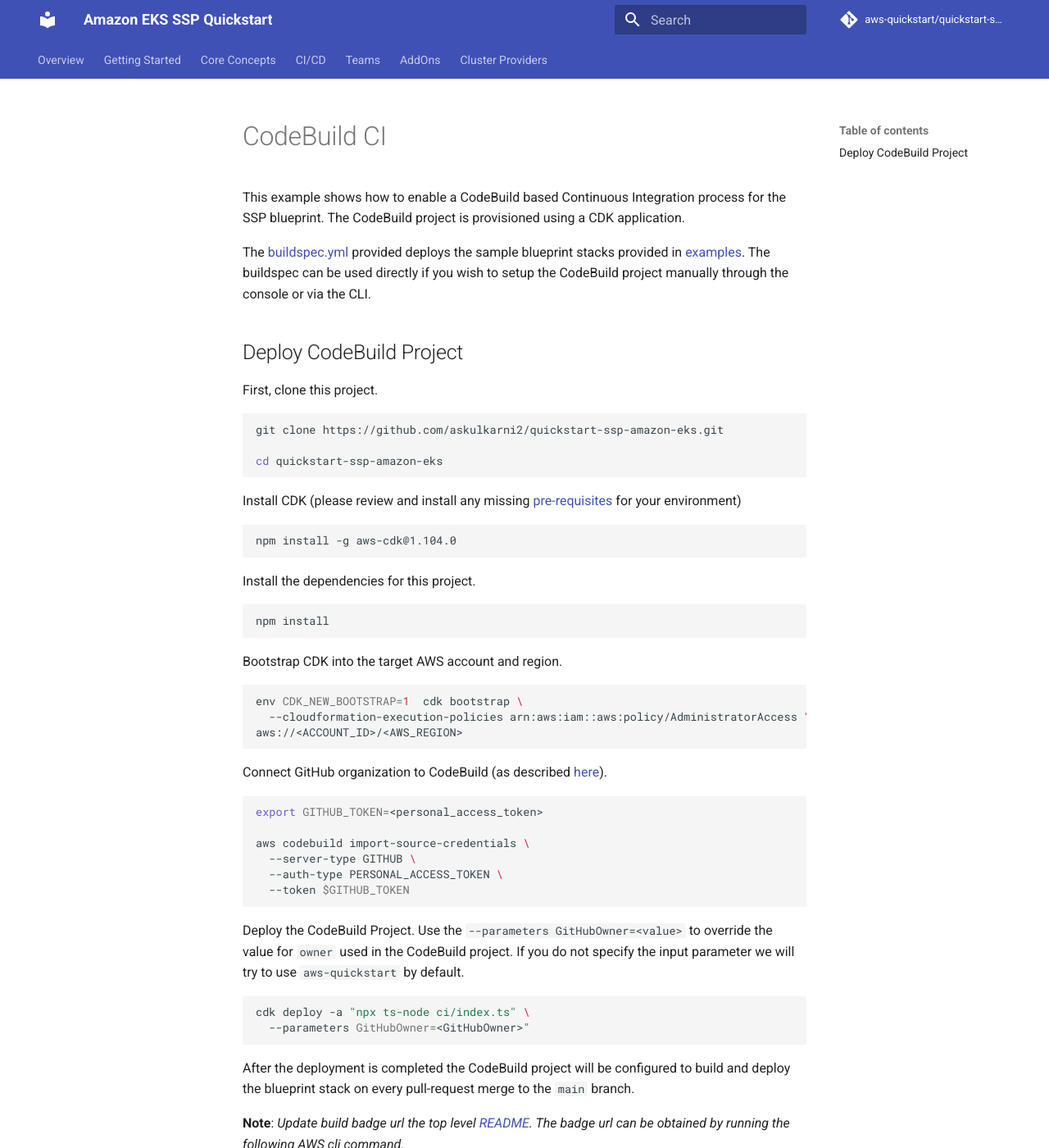
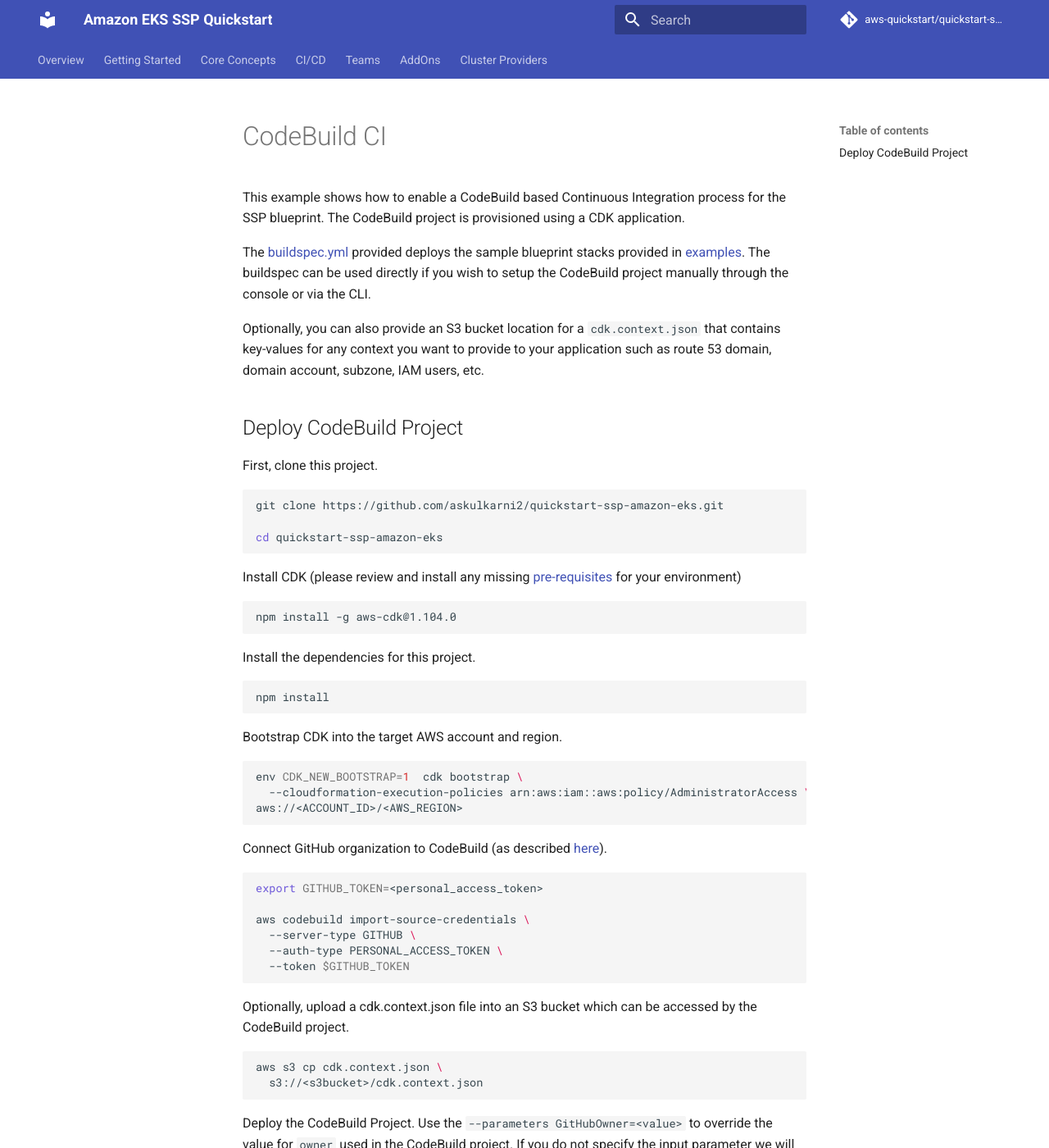
Before and after one commit to aws-quickstart/cdk-eks-blueprints, an MkDocs documentation site: the page built from docs/internal/ci.md, in a window 1280 px wide and 1400 px high. Shown: the whole window at 82% size. Built offline with MkDocs 1.6.1 and Material for MkDocs 9.7.7, drawn with Linux system fonts in a browser that asks for light colours; comment, search, counter and statistics services are not loaded; some of the changed text lies outside the part shown.

Commit message:
use context for s3 bucket location instead of parameters as parameters are not resolvable before synthesis

````diff
--- a/docs/internal/ci.md
+++ b/docs/internal/ci.md
@@ -3,6 +3,8 @@
 This example shows how to enable a CodeBuild based Continuous Integration process for the SSP blueprint. The CodeBuild project is provisioned using a CDK application.
 
 The [buildspec.yml](../../ci/buildspec.yml) provided deploys the sample blueprint stacks provided in [examples](../../bin/main.ts). The buildspec can be used directly if you wish to setup the CodeBuild project manually through the console or via the CLI.
+
+Optionally, you can also provide an S3 bucket location for a `cdk.context.json` that contains key-values for any context you want to provide to your application such as route 53 domain, domain account, subzone, IAM users, etc.
 
 ## Deploy CodeBuild Project
 
@@ -45,11 +47,18 @@
   --token $GITHUB_TOKEN
 ```
 
+Optionally, upload a cdk.context.json file into an S3 bucket which can be accessed by the CodeBuild project.
+
+```sh
+aws s3 cp cdk.context.json \
+  s3://<s3bucket>/cdk.context.json
+```
 Deploy the CodeBuild Project. Use the `--parameters GitHubOwner=<value>` to override the value for `owner` used in the CodeBuild project. If you do not specify the input parameter we will try to use `aws-quickstart` by default.
 
 ```sh
 cdk deploy -a "npx ts-node ci/index.ts" \
-  --parameters GitHubOwner=<GitHubOwner>"
+  --parameters GitHubOwner=<GitHubOwner> \
+  --context eks.default.context-location=s3://<s3bucket>/cdk.context.json"
 ```
 
 After the deployment is completed the CodeBuild project will be configured to build and deploy the blueprint stack on every pull-request merge to the `main` branch.
````
Also changed, not shown: 1 other file.
